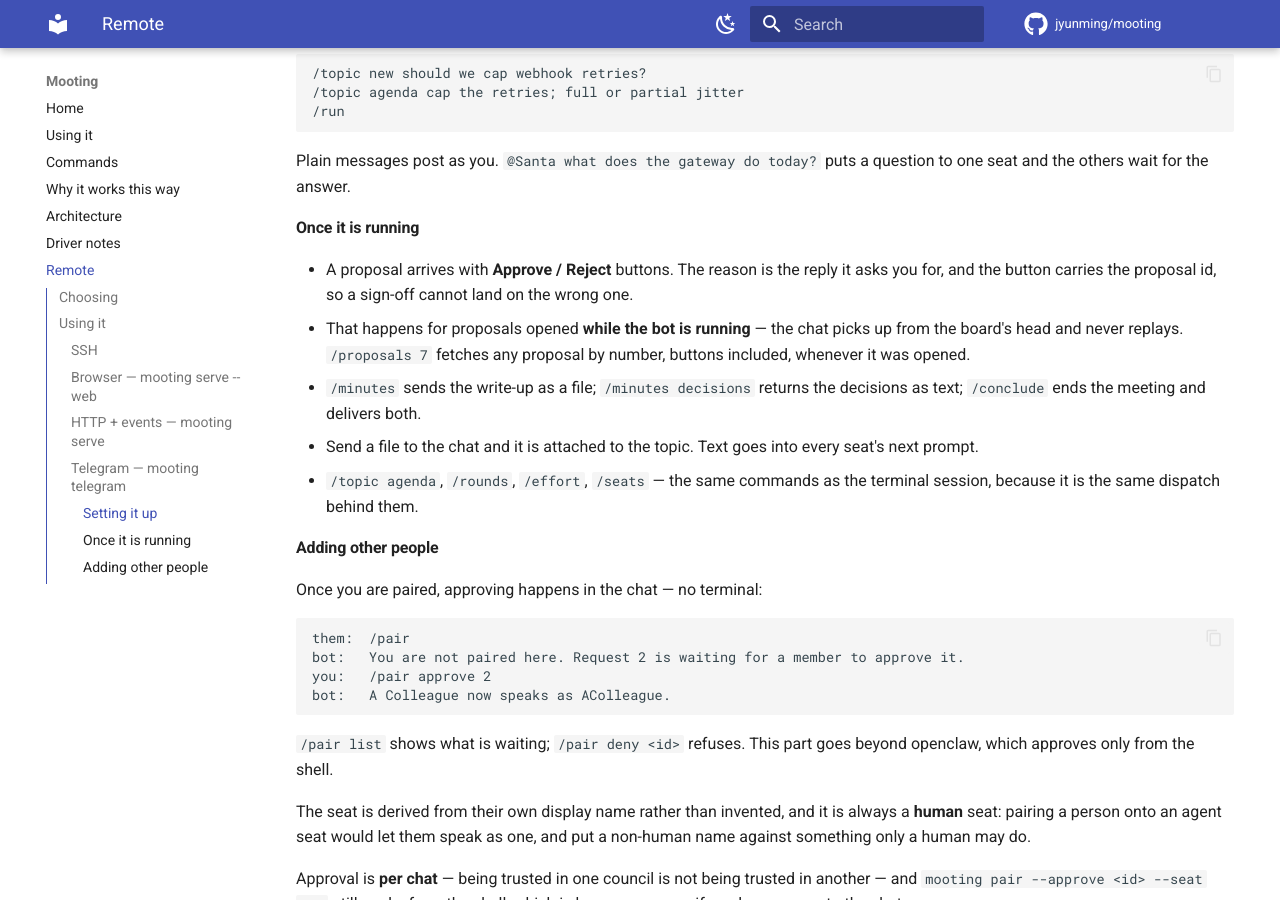
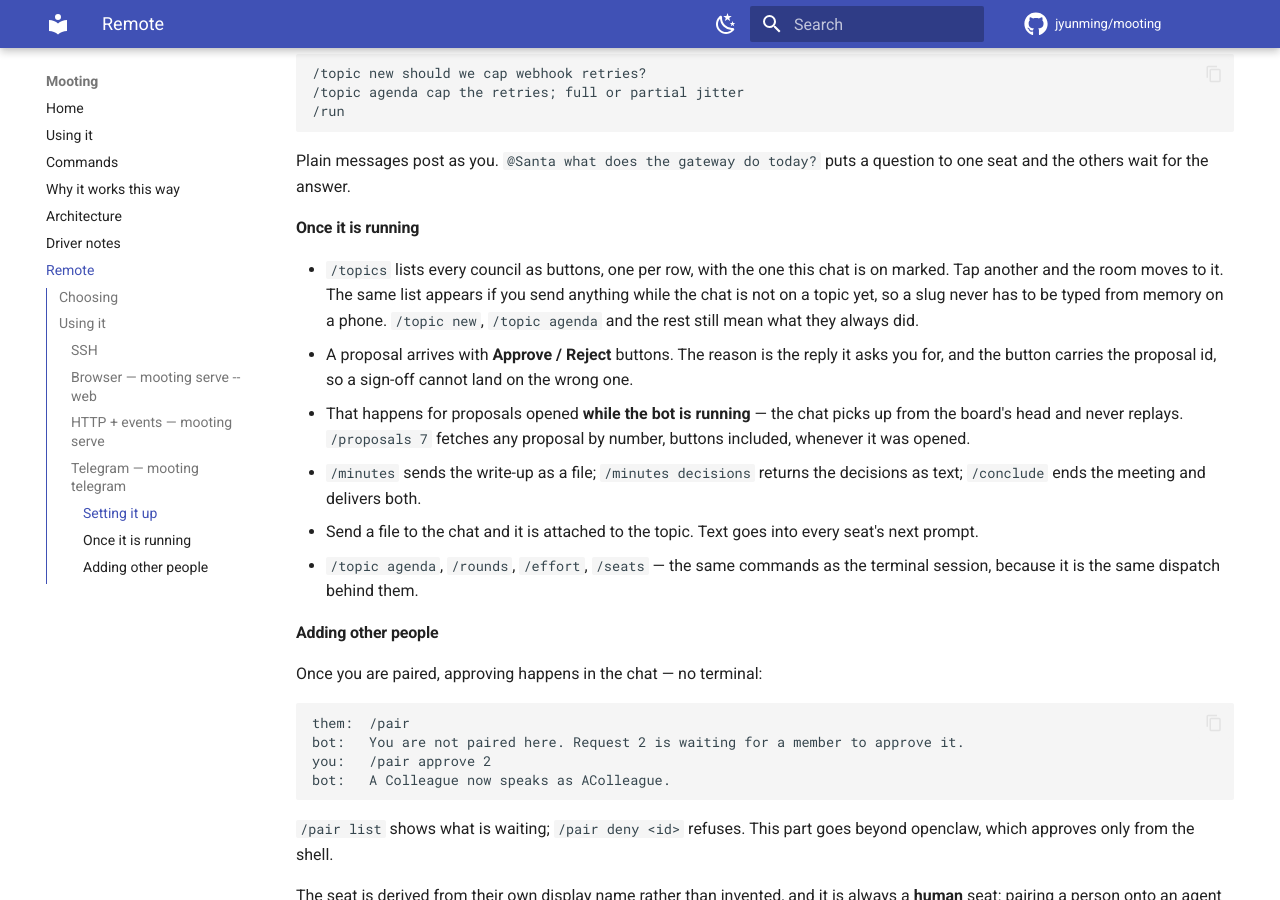
Before and after one commit to jyunming/moot, an MkDocs documentation site: the page built from docs/REMOTE.md, in a window 1280 px wide and 900 px high, scrolled down 3045 px. Built offline with MkDocs 1.6.1 and Material for MkDocs 9.7.7, drawn with Linux system fonts in a browser that asks for light colours; comment, search, counter and statistics services are not loaded.

Commit message:
docs: the chair, and the topic list you can tap
`/topic chair` decides who signs off, so it belongs in the command reference
beside `/topic manager`, which it is not.

`/topics` renders every council as buttons because switching used to be
`/topic switch <slug>` -- an identifier retyped from memory on a phone keyboard,
where a near miss moves the whole room somewhere nobody meant.

Co-Authored-By: Claude Opus 5 (1M context) <noreply@anthropic.com>
Claude-Session: https://claude.ai/code/session_01MyZo1YRakjCUmakeRQabRo

```diff
--- a/docs/REMOTE.md
+++ b/docs/REMOTE.md
@@ -154,6 +154,11 @@ question to one seat and the others wait for the answer.
 
 #### Once it is running
 
+- `/topics` lists every council as buttons, one per row, with the one this chat
+  is on marked. Tap another and the room moves to it. The same list appears if
+  you send anything while the chat is not on a topic yet, so a slug never has to
+  be typed from memory on a phone. `/topic new`, `/topic agenda` and the rest
+  still mean what they always did.
 - A proposal arrives with **Approve / Reject** buttons. The reason is the reply
   it asks you for, and the button carries the proposal id, so a sign-off cannot
   land on the wrong one.
```
Also changed, not shown: docs/COMMANDS.md (+2 -0 lines).
